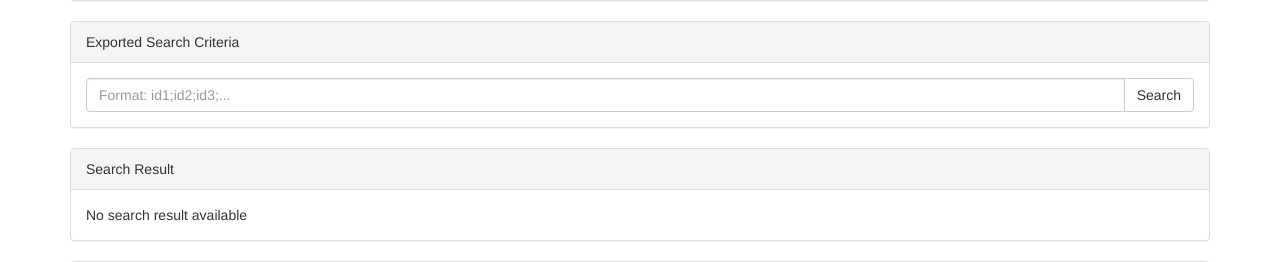
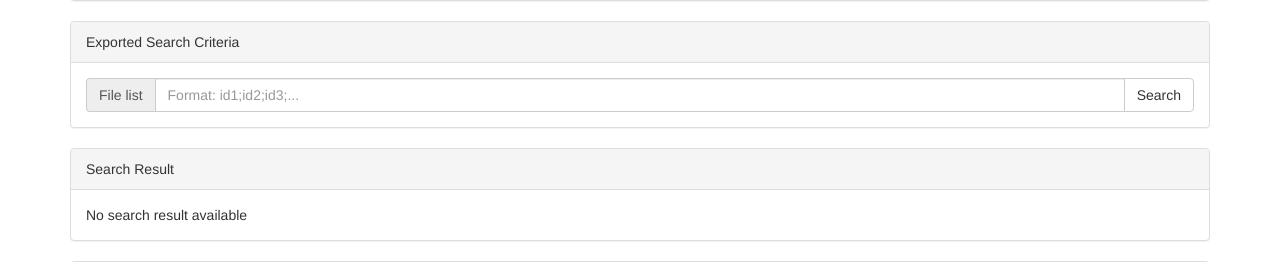
Before and after one commit to ponmar/filedb, a Python web app: template templates/browse.html in a window 1280 px wide. Shown: the part 842-1104 px from the top of the page. Run offline with Jinja, Linux system fonts and the light colour scheme; the template is opened without the code that fills it, so the values that code supplies are empty.

Commit message:
Browse page layout change for file list

```diff
--- a/templates/browse.html
+++ b/templates/browse.html
@@ -88,7 +88,8 @@ $(document).ready(function(){
   <div class="panel-heading">Exported Search Criteria</div>
   <div class="panel-body">
     <div class="input-group">
-      <input type="text" class="form-control" placeholder="Format: id1;id2;id3;..." id="exported_list_of_files_input">
+      <span class="input-group-addon" id="basic-addon4">File list</span>
+      <input type="text" class="form-control" placeholder="Format: id1;id2;id3;..." id="exported_list_of_files_input" aria-describedby="basic-addon4">
       <span class="input-group-btn">
         <button type="button" class="btn btn-default" id="exported_list_of_files_button">Search</button>
       </span>
```
